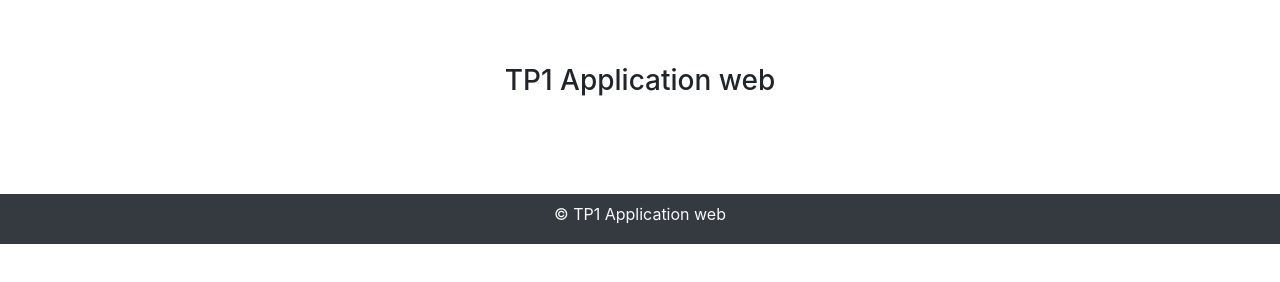
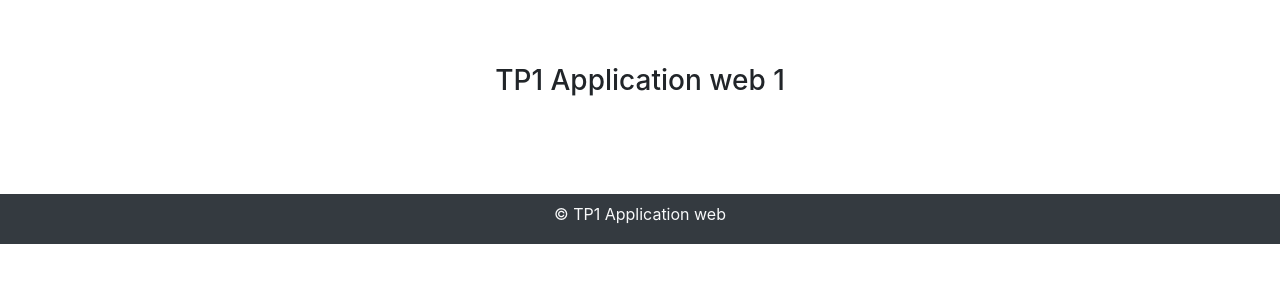
Before and after one commit to Mathis31/Galerie, a website built with webpack: page index.html in a window 1280 px wide. Built offline with nearby package versions, Linux system fonts and the light colour scheme; no server answers.

Commit message:
commit
commit

```diff
--- a/index.html
+++ b/index.html
@@ -20,7 +20,7 @@
     </div>
     <div class="container-fluid">
         <div class="text-center mt-5 pt-3 mb-5">
-            <h3>TP1 Application web</h3>
+            <h3>TP1 Application web 1</h3>
         </div>
         <div id="container" class="row mr-0 ml-0 mb-5"></div>
         <script src="index.js"></script>
```
